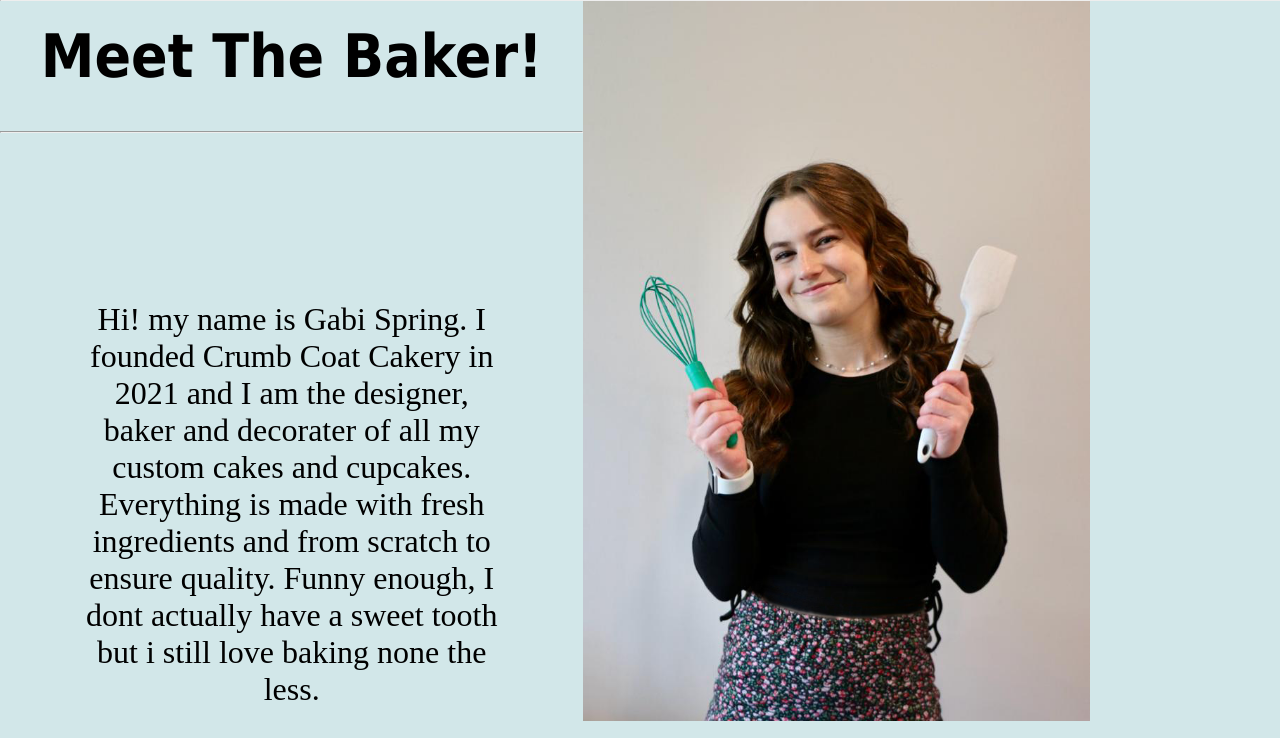
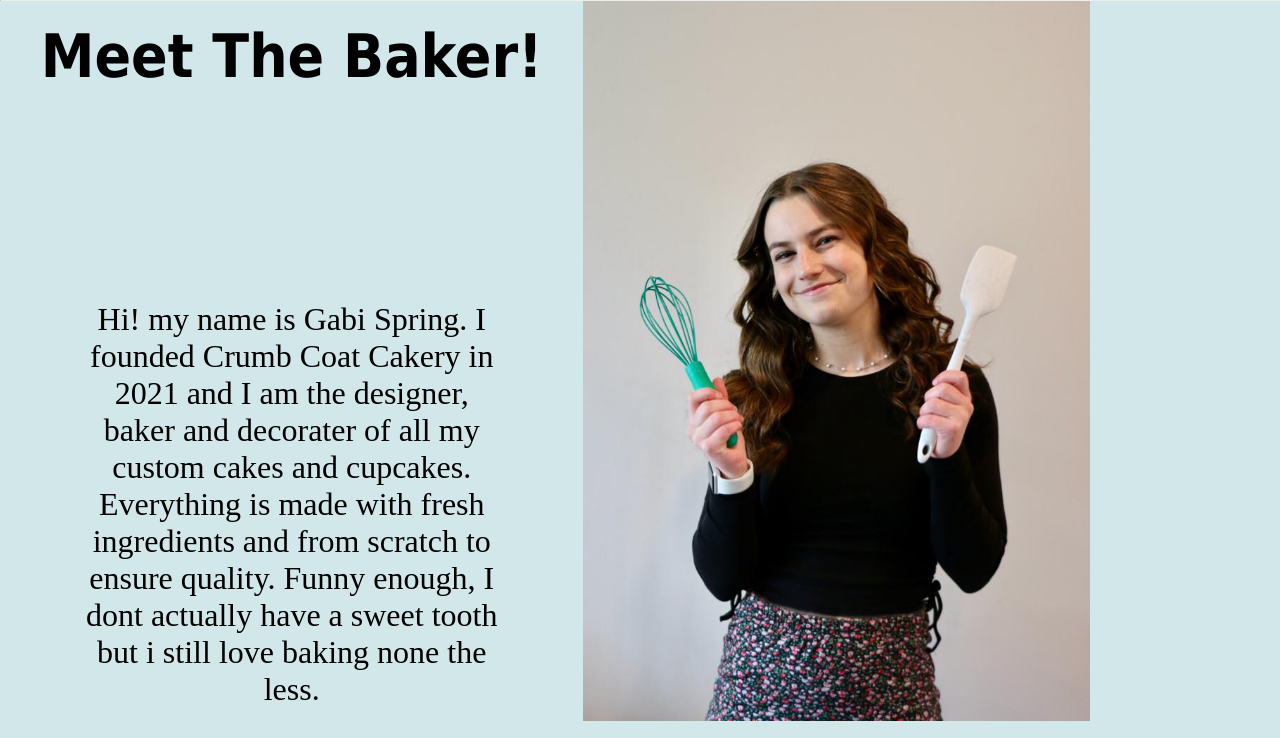
Before and after one commit to CrumbCoatCakery/CCC, a plain HTML site: page pages/about.html in a window 1280 px wide. Shown: the part 62-800 px from the top of the page. Drawn offline with Linux system fonts and the light colour scheme.

Commit message:
Update about.html

```diff
--- a/pages/about.html
+++ b/pages/about.html
@@ -30,7 +30,6 @@
 <div id="text-wrapper">
 <div id="meetthebaker">
 	<h1>Meet The Baker!</h1>
-	<hr class="about-bar">
 </div>
 
 
```
